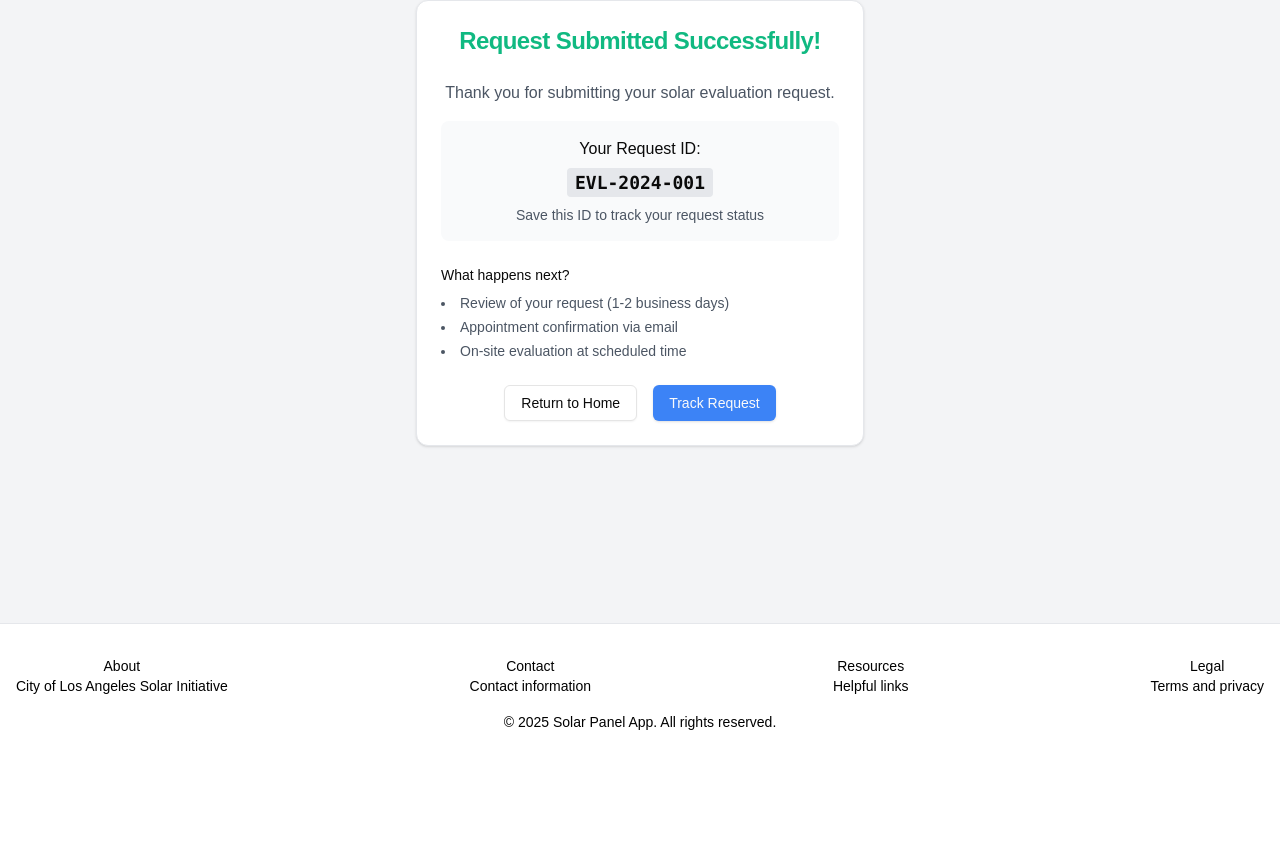
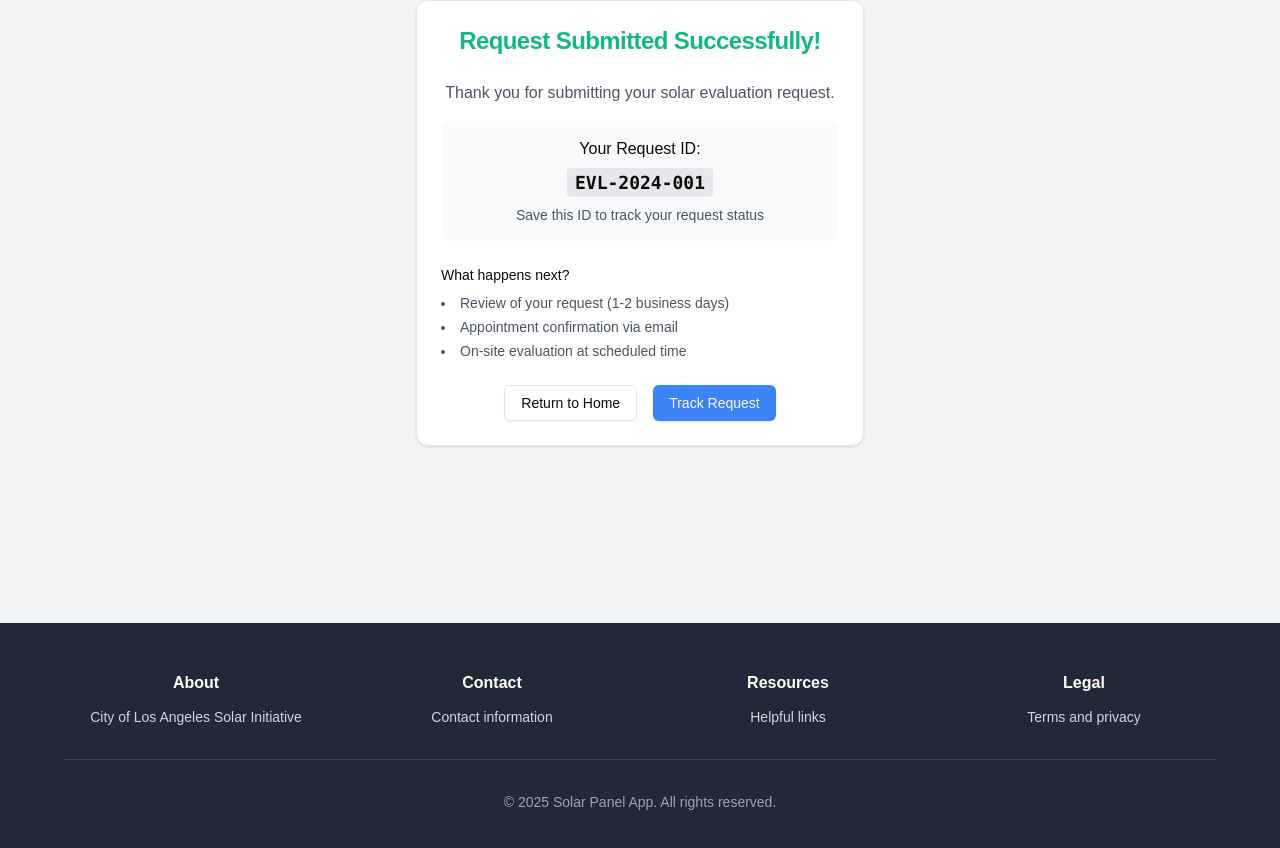
Before and after one commit to chingu-voyages/v52-tier3-team-33, a Next.js app in the folder solar-panel/: page /public/evaluate/form/success in a window 1280 px wide. Shown: the part 258-1106 px from the top of the page. Before the commit the page ends 1022 px from the top, so only its background shows below. Built offline with nearby package versions, Linux system fonts and the light colour scheme.

Commit message:
Add styling to footer component

```diff
--- a/solar-panel/src/components/layout/footer.tsx
+++ b/solar-panel/src/components/layout/footer.tsx
@@ -1,26 +1,30 @@
 export default function Footer(): React.ReactNode {
   return (
-    <footer className="border-t p-4">
-      <div className=" flex flex-col gap-4 py-4 text-center text-sm">
-        <div className="flex items-center justify-between">
+    <footer className="bg-gray-800 text-white">
+      <div className="container mx-auto flex flex-col gap-8 px-4 py-12 sm:px-8 lg:px-16">
+        <div className="grid grid-cols-2 gap-8 text-center sm:grid-cols-4">
           <div>
-            <h3>About</h3>
-            <p>City of Los Angeles Solar Initiative</p>
+            <h3 className="mb-3 font-semibold">About</h3>
+            <p className="text-sm text-gray-300">
+              City of Los Angeles Solar Initiative
+            </p>
           </div>
           <div>
-            <h3>Contact</h3>
-            <p>Contact information</p>
+            <h3 className="mb-3 font-semibold">Contact</h3>
+            <p className="text-sm text-gray-300">Contact information</p>
           </div>
           <div>
-            <h3>Resources</h3>
-            <p>Helpful links</p>
+            <h3 className="mb-3 font-semibold">Resources</h3>
+            <p className="text-sm text-gray-300">Helpful links</p>
           </div>
           <div>
-            <h3>Legal</h3>
-            <p>Terms and privacy</p>
+            <h3 className="mb-3 font-semibold">Legal</h3>
+            <p className="text-sm text-gray-300">Terms and privacy</p>
           </div>
         </div>
-        <p>© 2025 Solar Panel App. All rights reserved.</p>
+        <div className="border-t border-gray-700 pt-8 text-center text-sm text-gray-400">
+          <p>© 2025 Solar Panel App. All rights reserved.</p>
+        </div>
       </div>
     </footer>
   );
```
